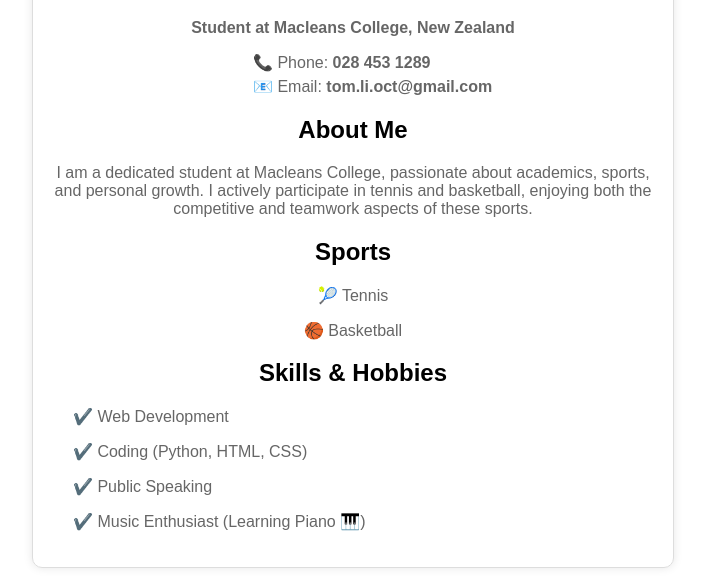
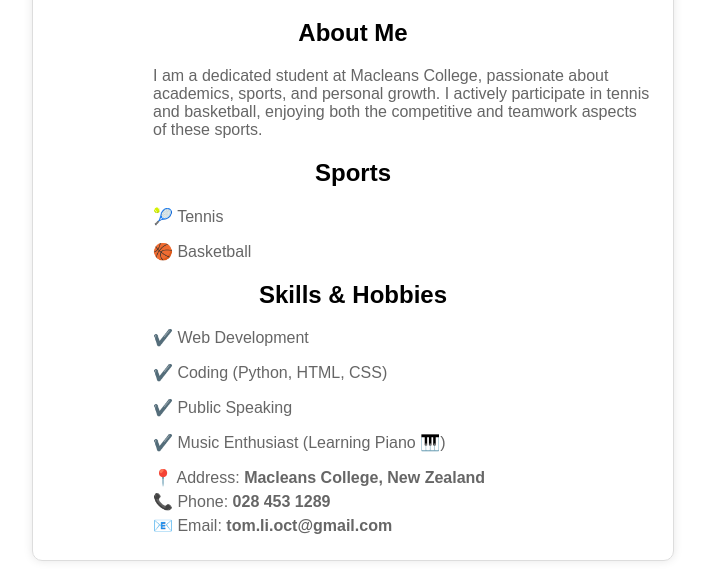
Before and after one commit to tom-li-nz/savehub, a plain HTML site: page index.html in a window 1280 px wide. Shown: the part 266-854 px from the top of the page, without its empty margins (287-992 px from the left). Drawn offline with Linux system fonts and the light colour scheme.

Commit message:
Update index.html

```diff
--- a/index.html
+++ b/index.html
@@ -31,30 +31,37 @@
         .contact-info {
             margin-top: 15px;
             text-align: left;
-            margin-left: 200px;
+            margin-left: 100px;
         }
         .contact-info p {
             margin: 5px 0;
         }
         .skills {
             text-align: left;
-            margin-left: 20px;
+            margin-left: 100px;
+        }
+        .sports {
+            text-align: left;
+            margin-left: 100px;
+        }
+        .about-me {
+            text-align: left;
+            margin-left: 100px;
         }
     </style>
 </head>
 <body>
     <img src="https://tom-li-nz.github.io/resume/bluff.jpg" alt="Tom Li's Avatar">
     <h1>Tom Li</h1>
-    <p><strong>Student at Macleans College, New Zealand</strong></p>
-    <div class="contact-info">
-        <p>📞 Phone: <strong>028 453 1289</strong></p>
-        <p>📧 Email: <strong>tom.li.oct@gmail.com</strong></p>
+    <h2>About Me</h2>
+    <div class="about-me">
+        <p>I am a dedicated student at Macleans College, passionate about academics, sports, and personal growth. I actively participate in tennis and basketball, enjoying both the competitive and teamwork aspects of these sports.</p>
     </div>
-    <h2>About Me</h2>
-    <p>I am a dedicated student at Macleans College, passionate about academics, sports, and personal growth. I actively participate in tennis and basketball, enjoying both the competitive and teamwork aspects of these sports.</p>
     <h2>Sports</h2>
-    <p>🎾 Tennis</p>
-    <p>🏀 Basketball</p>
+    <div class="skills">
+        <p>🎾 Tennis</p>
+        <p>🏀 Basketball</p>
+    </div>
     <h2>Skills & Hobbies</h2>
     <div class="skills">
         <p>✔️ Web Development</p>
@@ -62,5 +69,10 @@
         <p>✔️ Public Speaking</p>
         <p>✔️ Music Enthusiast (Learning Piano 🎹)</p>
     </div>
+    <div class="contact-info">
+        <p>📍 Address: <strong>Macleans College, New Zealand</strong></p>
+        <p>📞 Phone: <strong>028 453 1289</strong></p>
+        <p>📧 Email: <strong>tom.li.oct@gmail.com</strong></p>
+    </div>
 </body>
 </html>
```
